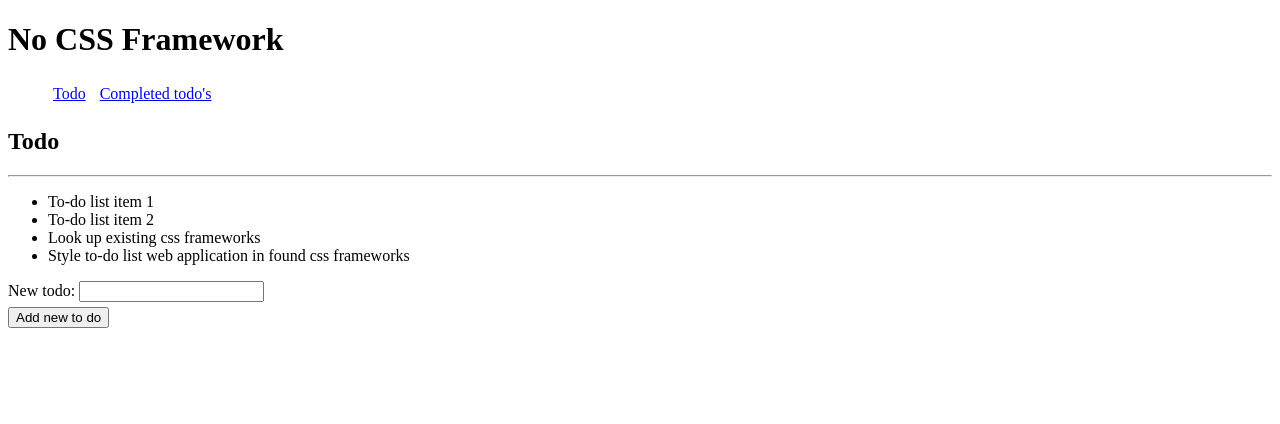
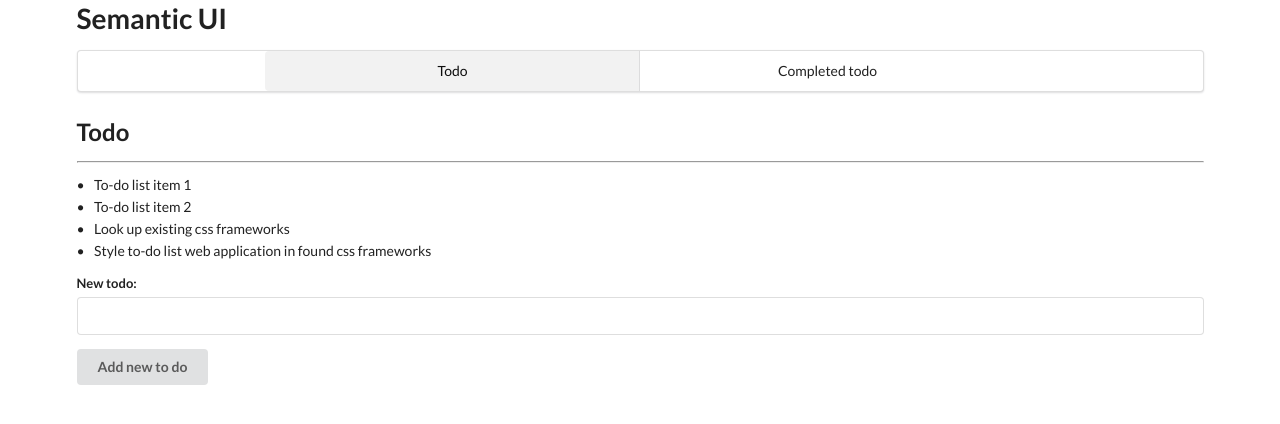
Before and after one commit to nino-vrijman/CSS-frameworks-to-do-list-app, a plain HTML site: page SemanticUI/index.html in a window 1280 px wide. Drawn offline with nearby package versions, Linux system fonts and the light colour scheme.

Commit message:
Semantic ui finished

```diff
--- a/SemanticUI/index.html
+++ b/SemanticUI/index.html
@@ -5,37 +5,40 @@
     <meta charset="UTF-8">
     <meta name="viewport" content="width=device-width, initial-scale=1.0">
     <meta http-equiv="X-UA-Compatible" content="ie=edge">
+    <script
+            src="https://code.jquery.com/jquery-3.2.1.slim.js"
+            integrity="sha256-tA8y0XqiwnpwmOIl3SGAcFl2RvxHjA8qp0+1uCGmRmg="
+            crossorigin="anonymous"></script>
+    <link rel="stylesheet" href="https://cdnjs.cloudflare.com/ajax/libs/semantic-ui/2.2.13/semantic.min.css">
+    <script src="https://cdnjs.cloudflare.com/ajax/libs/semantic-ui/2.2.13/semantic.min.js"></script>
     <link rel="stylesheet" href="style.css">
     <title>To Do List</title>
 </head>
 
 <body>
-    <h1>No CSS Framework</h1>
+<div class="ui container">
+    <h1>Semantic UI</h1>
     <nav>
-        <ul>
-            <li class="navigation-item">
-                <a href="/">Todo</a>
-            </li>
-            <li class="navigation-item">
-                <a href="/">Completed todo's</a>
-            </li>
-        </ul>
+        <div class="ui three item menu">
+            <a class="item active">Todo</a>
+            <a class="item">Completed todo</a>
+        </div>
     </nav>
     <h2>Todo</h2>
     <hr/>
-    <div>
-        <ul>
-            <li>To-do list item 1</li>
-            <li>To-do list item 2</li>
-            <li>Look up existing css frameworks</li>
-            <li>Style to-do list web application in found css frameworks</li>
-        </ul>
+    <div class="ui bulleted list">
+        <div class="item">To-do list item 1</div>
+        <div class="item">To-do list item 2</div>
+        <div class="item">Look up existing css frameworks</div>
+        <div class="item">Style to-do list web application in found css frameworks</div>
     </div>
-    <form>
-        <label for="newTodo">New todo:</label>
-        <input type="text" name="newTodo" id="newTodo">
-        <input type="button" value="Add new to do" id="addNewTodo">
+    <form class="ui form">
+        <div class="field">
+            <label for="newTodo">New todo:</label>
+            <input type="text" name="newTodo" id="newTodo">
+        </div>
+        <button class="ui button" type="button" id="addNewTodo">Add new to do</button>
     </form>
+</div>
 </body>
-
 </html>
```
